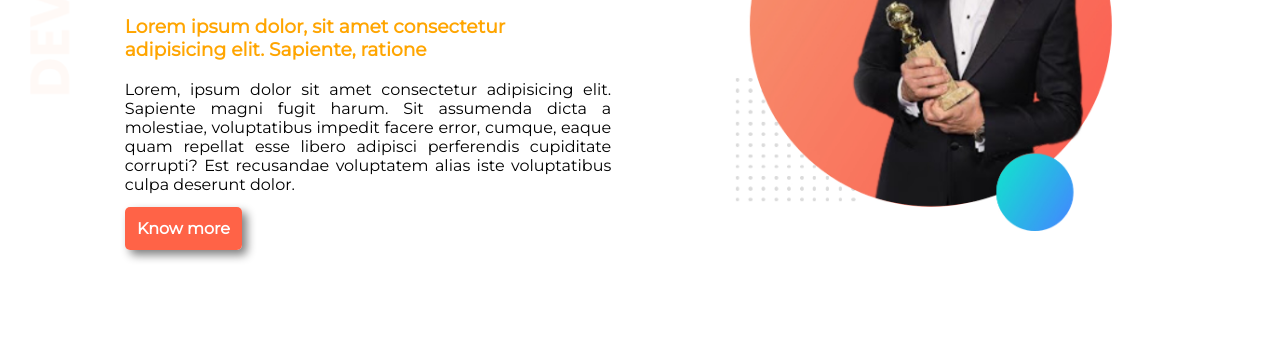
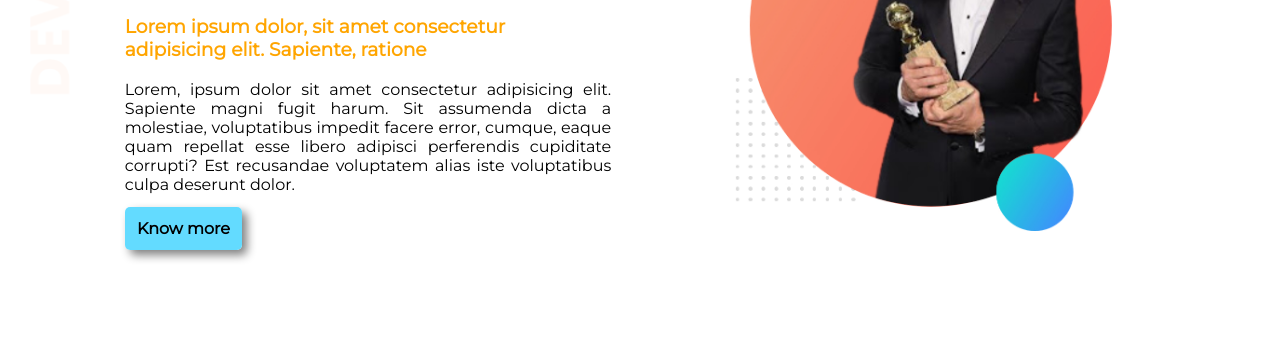
Before and after one commit to KaziTanvir786/Developer-Portfolio-Design, a plain HTML site: page index.html in a window 1280 px wide. In both pictures the pointer is over the link "Know more". Shown: the part 265-622 px from the top of the page. Drawn offline with Linux system fonts and the light colour scheme.

Commit message:
discard changes

```diff
--- a/css/style.css
+++ b/css/style.css
@@ -43,7 +43,8 @@ p{
 }
 .know-more-button:hover{
     box-shadow: 5px 5px 10px gray;
-    background-image: linear-gradient(tomato,tomato);
+    background-image: linear-gradient(rgb(99, 219, 255),rgb(99, 219, 255));
+    color: black;
     padding: 2.5%;
 }
 .top-banner{
```
